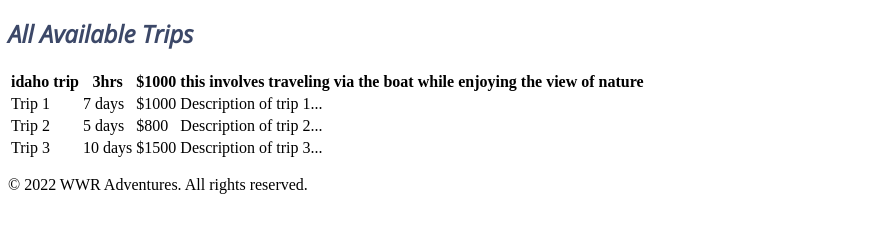
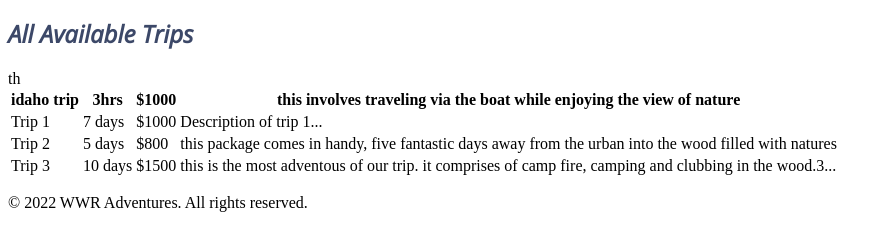
Before and after one commit to thekingTitan/wdd130, a plain HTML site: page trips.html in a window 1280 px wide. Shown: the part 1928-2156 px from the top of the page, without its empty margins (0-893 px from the left). Drawn offline with nearby package versions, Linux system fonts and the light colour scheme.

Commit message:
whats wrong

```diff
--- a/trips.html
+++ b/trips.html
@@ -69,13 +69,13 @@
                     <td>Trip 2</td>
                     <td>5 days</td>
                     <td>$800</td>
-                    <td>Description of trip 2...</td>
+                    <td> this package comes in handy, five fantastic days away from the urban into the wood filled with natures</td>th
                 </tr>
                 <tr>
                     <td>Trip 3</td>
                     <td>10 days</td>
                     <td>$1500</td>
-                    <td>Description of trip 3...</td>
+                    <td>this is the most adventous of our trip. it comprises of camp fire, camping and clubbing in the wood.3...</td>
                 </tr>
             </table>
         </section>
```
